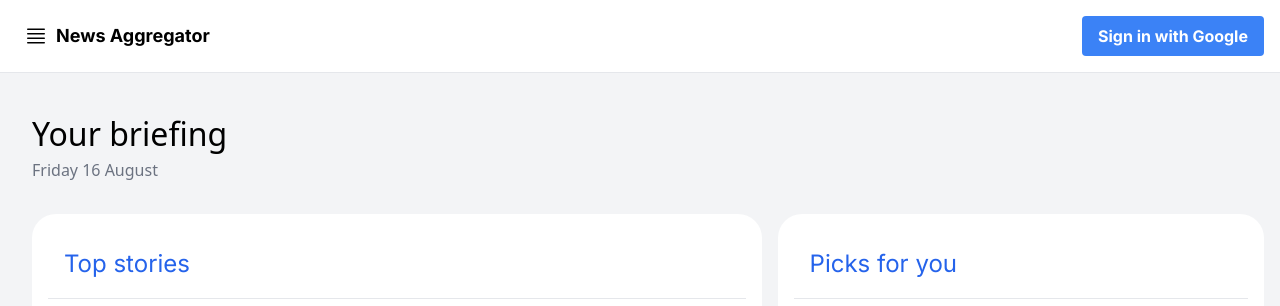
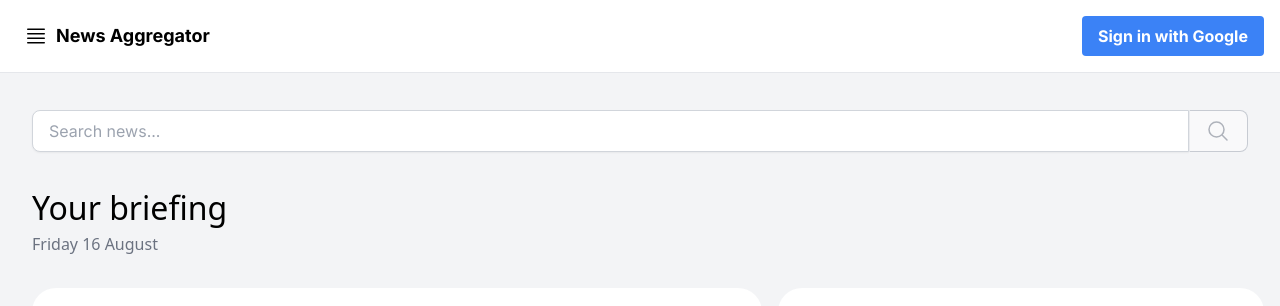
Before and after one commit to Rzzvaan-Muhammad/News, a Next.js app: page / in a window 1280 px wide. Shown: the top 306 px of the page. Built offline with nearby package versions, Linux system fonts and the light colour scheme; no server answers.

Commit message:
chore: search button added to main screen

```diff
--- a/components/News/hero.tsx
+++ b/components/News/hero.tsx
@@ -1,8 +1,56 @@
 import React from 'react';
+import { User } from '../../contexts/UserContext';
 
-export const Hero = () => {
+interface SideMenuProps {
+  user: User;
+  toggleModal: () => void;
+  fetchPersonalizedData: () => void;
+  searchInput: string;
+  handleSearchInputChange: (e: React.ChangeEvent<HTMLInputElement>) => void;
+  onSearchKeyword: () => void;
+}
+export const Hero: React.FC<SideMenuProps> = ({
+  user,
+  toggleModal,
+  fetchPersonalizedData,
+  searchInput,
+  handleSearchInputChange,
+  onSearchKeyword,
+}) => {
   return (
-    <div className="flex flex-col mb-8">
+    <>
+      <div className="w-full flex flex-row justify-between align-center mb-8 gap-0">
+        <input
+          id="searchInput"
+          type="text"
+          value={searchInput}
+          onChange={handleSearchInputChange}
+          placeholder="Search news..."
+          className="px-4 py-2 md:border w-full border-gray-300 rounded-l-lg border-r-0 shadow-sm focus:outline-none"
+        />
+        <button
+          onClick={onSearchKeyword}
+          disabled={!searchInput}
+          className="px-4 py-2 w-[5%] md:border border-l-gray-200 border-gray-400 rounded-r-lg text-gray-500 cursor-pointer bg-white hover:text-blue-600 hover:bg-gray-200 disabled:opacity-50"
+        >
+          <svg
+            xmlns="http://www.w3.org/2000/svg"
+            fill="none"
+            viewBox="0 0 24 24"
+            strokeWidth={1.5}
+            stroke="currentColor"
+            className="size-6"
+          >
+            <path
+              strokeLinecap="round"
+              strokeLinejoin="round"
+              d="m21 21-5.197-5.197m0 0A7.5 7.5 0 1 0 5.196 5.196a7.5 7.5 0 0 0 10.607 10.607Z"
+            />
+          </svg>
+        </button>
+      </div>
+      <div className="w-full flex flex-col lg:flex-row justify-between align-center mb-8">
+        <div className="flex flex-col">
           <span className="text-[32px] font-sans">Your briefing</span>
           <span className="text-[16px] text-gray-500 font-sans">
             {new Date().toLocaleDateString('en-GB', {
@@ -12,5 +60,34 @@ export const Hero = () => {
             })}
           </span>
         </div>
+        <div className="mt-4">
+          {user?.uid && (
+            <button
+              className="py-2 px-4 m-0 w-full md:w-auto border border-gray-400 rounded-3xl flex flex-row justify-between gap-2 text-[#0b57d0]"
+              onClick={() => {
+                toggleModal();
+                fetchPersonalizedData();
+              }}
+            >
+              Customize
+              <svg
+                xmlns="http://www.w3.org/2000/svg"
+                fill="none"
+                viewBox="0 0 24 24"
+                strokeWidth={1.5}
+                stroke="currentColor"
+                className="size-6"
+              >
+                <path
+                  strokeLinecap="round"
+                  strokeLinejoin="round"
+                  d="M10.5 6h9.75M10.5 6a1.5 1.5 0 1 1-3 0m3 0a1.5 1.5 0 1 0-3 0M3.75 6H7.5m3 12h9.75m-9.75 0a1.5 1.5 0 0 1-3 0m3 0a1.5 1.5 0 0 0-3 0m-3.75 0H7.5m9-6h3.75m-3.75 0a1.5 1.5 0 0 1-3 0m3 0a1.5 1.5 0 0 0-3 0m-9.75 0h9.75"
+                />
+              </svg>
+            </button>
+          )}
+        </div>
+      </div>
+    </>
   );
 };
--- a/components/News/index.tsx
+++ b/components/News/index.tsx
@@ -68,22 +68,26 @@ export function News() {
           date={date}
           user={user}
           setDate={setDate}
-          searchInput={searchInput}
           toggleModal={toggleModal}
           resetFields={resetFields}
           isSidebarOpen={isSidebarOpen}
           thirtyDaysAgo={thirtyDaysAgo}
           selectedOptions={selectedOptions}
-          onSearchKeyword={onSearchKeyword}
           fetchPersonalizedData={fetchPersonalizedData}
           setSourceOptions={setSourceOptions}
           setSelectedOptions={setSelectedOptions}
           disableResetButton={disableResetButton}
           sourceSelectedOptions={sourceSelectedOptions}
-          handleSearchInputChange={handleSearchInputChange}
         />
         <div className={`pt-[110px] p-8 transition-all duration-300 z-0 overflow-scroll`}>
-          <Hero />
+          <Hero
+            user={user}
+            searchInput={searchInput}
+            toggleModal={toggleModal}
+            onSearchKeyword={onSearchKeyword}
+            fetchPersonalizedData={fetchPersonalizedData}
+            handleSearchInputChange={handleSearchInputChange}
+          />
           <div className={`flex ${sm ? 'flex-col' : 'flex-row'} justify-between lg:gap-4 align-top w-full`}>
             <div className="flex flex-col rounded-3xl bg-[#fff] p-[16px] lg:max-w-3xl lg:mx-auto  min-w-[60%] mr-auto mb-8">
               <div className="mb-[16px] p-[16px] border-b">
--- a/components/SideMenu.tsx
+++ b/components/SideMenu.tsx
@@ -14,9 +14,6 @@ interface SideMenuProps {
   setSelectedOptions: Dispatch<SetStateAction<MultiValue<Option>>>;
   sourceSelectedOptions: MultiValue<Option>;
   setSourceOptions: Dispatch<SetStateAction<MultiValue<Option>>>;
-  searchInput: string;
-  handleSearchInputChange: (e: React.ChangeEvent<HTMLInputElement>) => void;
-  onSearchKeyword: () => void;
   resetFields: () => void;
   disableResetButton: boolean;
   toggleModal: () => void;
@@ -26,20 +23,14 @@ interface SideMenuProps {
 export const SideMenu: React.FC<SideMenuProps> = ({
   isSidebarOpen,
   date,
-  user,
-  toggleModal,
   setDate,
   thirtyDaysAgo,
   selectedOptions,
   setSelectedOptions,
   sourceSelectedOptions,
   setSourceOptions,
-  searchInput,
-  handleSearchInputChange,
-  onSearchKeyword,
   resetFields,
   disableResetButton,
-  fetchPersonalizedData,
 }) => {
   return (
     <aside
@@ -49,54 +40,6 @@ export const SideMenu: React.FC<SideMenuProps> = ({
     >
       <div className="flex flex-row w-full justify-between align-center pb-4">
         <span className="text-xl font-semibold">Personalization</span>
-        {user.uid && (
-          <button
-            className="p-0 m-0"
-            onClick={() => {
-              toggleModal();
-              fetchPersonalizedData();
-            }}
-          >
-            <svg
-              xmlns="http://www.w3.org/2000/svg"
-              fill="none"
-              viewBox="0 0 24 24"
-              strokeWidth={1.5}
-              stroke="currentColor"
-              className="size-6"
-            >
-              <path
-                strokeLinecap="round"
-                strokeLinejoin="round"
-                d="M10.5 6h9.75M10.5 6a1.5 1.5 0 1 1-3 0m3 0a1.5 1.5 0 1 0-3 0M3.75 6H7.5m3 12h9.75m-9.75 0a1.5 1.5 0 0 1-3 0m3 0a1.5 1.5 0 0 0-3 0m-3.75 0H7.5m9-6h3.75m-3.75 0a1.5 1.5 0 0 1-3 0m3 0a1.5 1.5 0 0 0-3 0m-9.75 0h9.75"
-              />
-            </svg>
-          </button>
-        )}
-      </div>
-
-      <div className="flex flex-col gap-4 mb-6">
-        <label htmlFor="searchInput" className="block text-sm font-medium text-gray-700">
-          Search by keywords
-        </label>
-        <input
-          id="searchInput"
-          type="text"
-          value={searchInput}
-          onChange={handleSearchInputChange}
-          placeholder="Search news..."
-          className="px-4 py-2 border border-gray-300 rounded-lg shadow-sm focus:outline-none focus:ring-2 focus:ring-blue-500 w-full"
-        />
-      </div>
-
-      <div className="flex flex-col sm:flex-row gap-4 mb-6">
-        <button
-          onClick={onSearchKeyword}
-          disabled={!searchInput}
-          className="px-4 py-2 w-full bg-blue-500 text-white rounded-lg shadow-md hover:bg-blue-600 disabled:opacity-50"
-        >
-          Search
-        </button>
       </div>
 
       <div className="mb-6">
```
Lines whose indentation alone changed are shown as unchanged.
